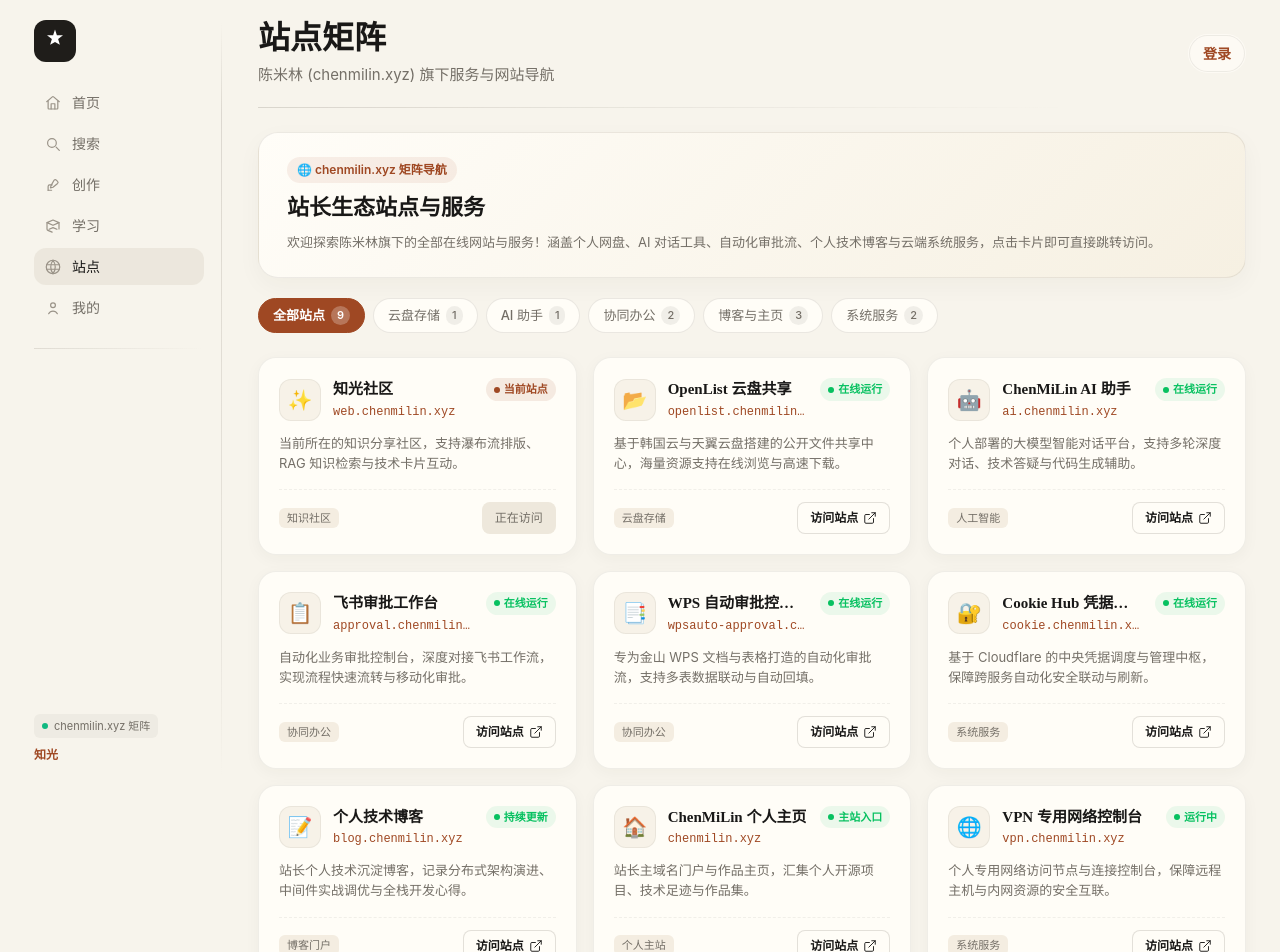
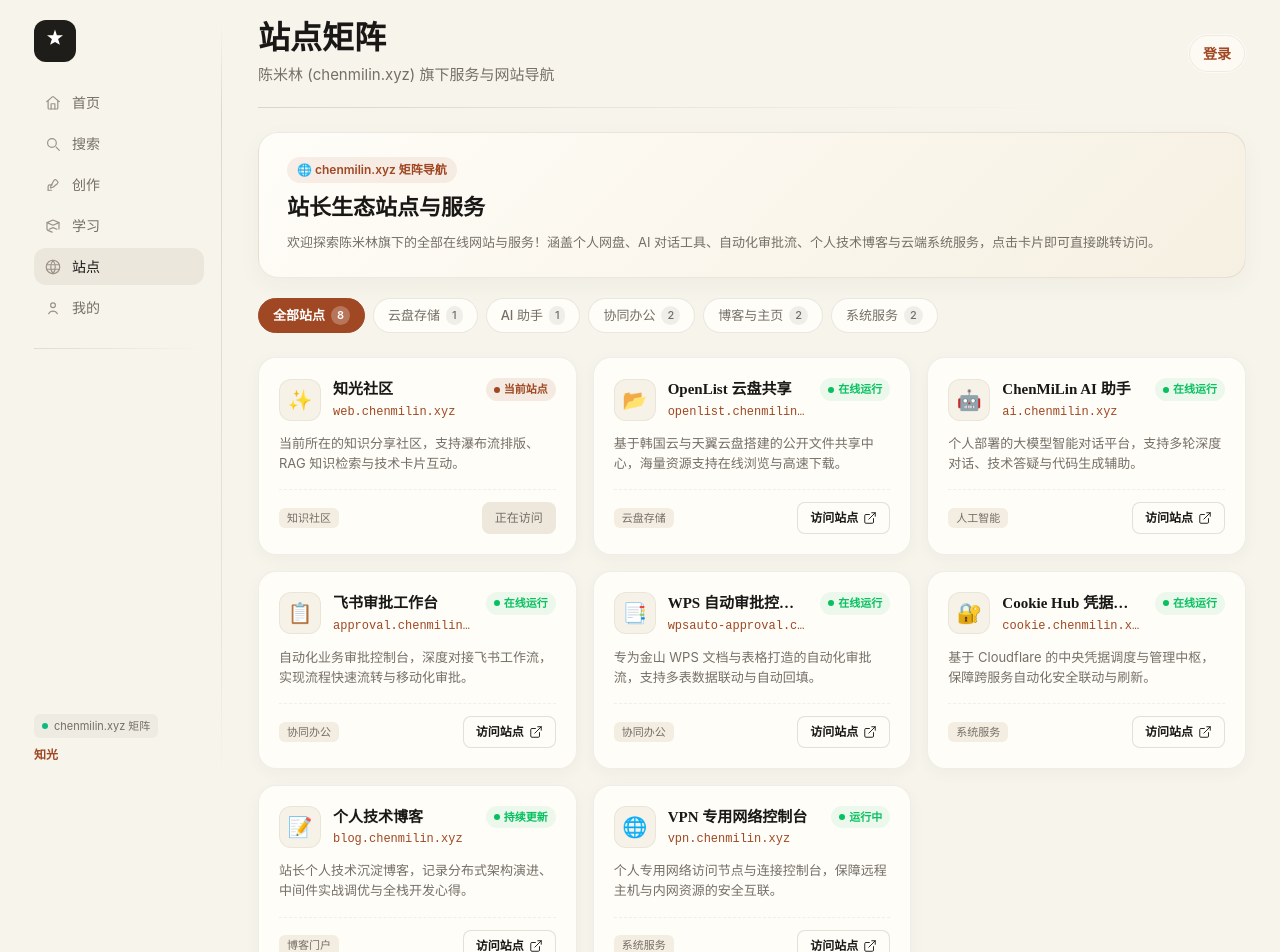
Before and after one commit to Crazy-ChenMiLin/Vlog, a React (Vite) app in the folder zhiguang_fe/zhiguang_fe-main/: page /sites in a window 1280 px wide. Shown: the top 952 px of the page. Built offline with nearby package versions, Linux system fonts and the light colour scheme.

Commit message:
fix: 移除个人主页(chenmilin.xyz)卡片

```diff
--- a/zhiguang_fe/zhiguang_fe-main/src/pages/SitesPage.tsx
+++ b/zhiguang_fe/zhiguang_fe-main/src/pages/SitesPage.tsx
@@ -102,18 +102,6 @@ const SITES: SiteItem[] = [
     status: "online",
     statusText: "持续更新",
     description: "站长个人技术沉淀博客，记录分布式架构演进、中间件实战调优与全栈开发心得。"
-  },
-  {
-    id: "portal",
-    name: "ChenMiLin 个人主页",
-    domain: "chenmilin.xyz",
-    url: "https://chenmilin.xyz",
-    icon: "🏠",
-    category: "portal",
-    categoryLabel: "个人主站",
-    status: "online",
-    statusText: "主站入口",
-    description: "站长主域名门户与作品主页，汇集个人开源项目、技术足迹与作品集。"
   },
   {
     id: "vpn",
```
